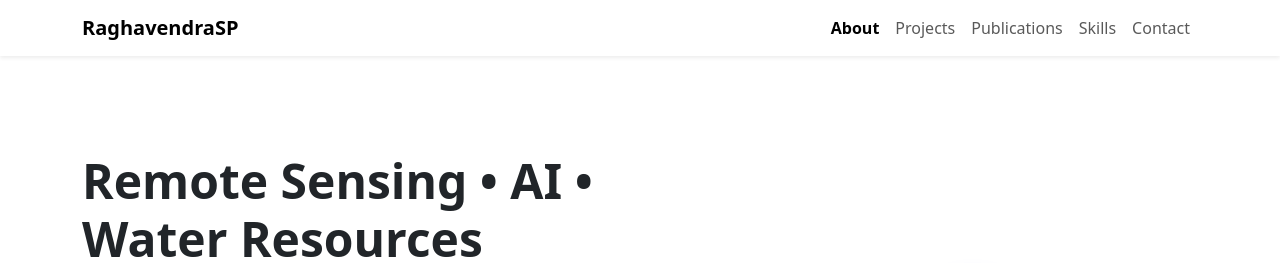
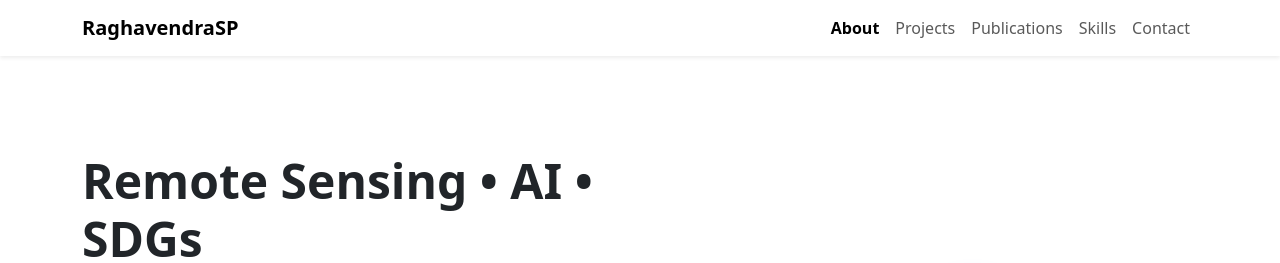
Before and after one commit to spradar999/RaghavendraSP, a plain HTML site: page index.html in a window 1280 px wide. Shown: the top 263 px of the page. Drawn offline with nearby package versions, Linux system fonts and the light colour scheme.

Commit message:
Update index.html

```diff
--- a/index.html
+++ b/index.html
@@ -4,7 +4,7 @@
   <meta charset="utf-8">
   <meta name="viewport" content="width=device-width, initial-scale=1">
   <title>RaghavendraSP — Remote Sensing & AI</title>
-  <meta name="description" content="Portfolio of RaghavendraSP — AI, Remote Sensing, Water Management, Research">
+  <meta name="description" content="Portfolio of RaghavendraSP — AI, Remote Sensing, SDGs, Research">
   <link href="https://cdn.jsdelivr.net/npm/bootstrap@5.3.2/dist/css/bootstrap.min.css" rel="stylesheet">
   <style>
     :root{--accent:#0d6efd;--muted:#6c757d}
@@ -42,7 +42,7 @@
   <div class="container">
     <div class="row align-items-center">
       <div class="col-lg-7">
-        <h1 class="display-5 fw-bold">Remote Sensing • AI • Water Resources</h1>
+        <h1 class="display-5 fw-bold">Remote Sensing • AI • SDGs</h1>
         <p class="lead text-muted">I build machine learning & remote sensing solutions for smarter agriculture, water management, and disaster analysis.</p>
         <p>
           <a href="#projects" class="btn btn-primary me-2">View Projects</a>
```
